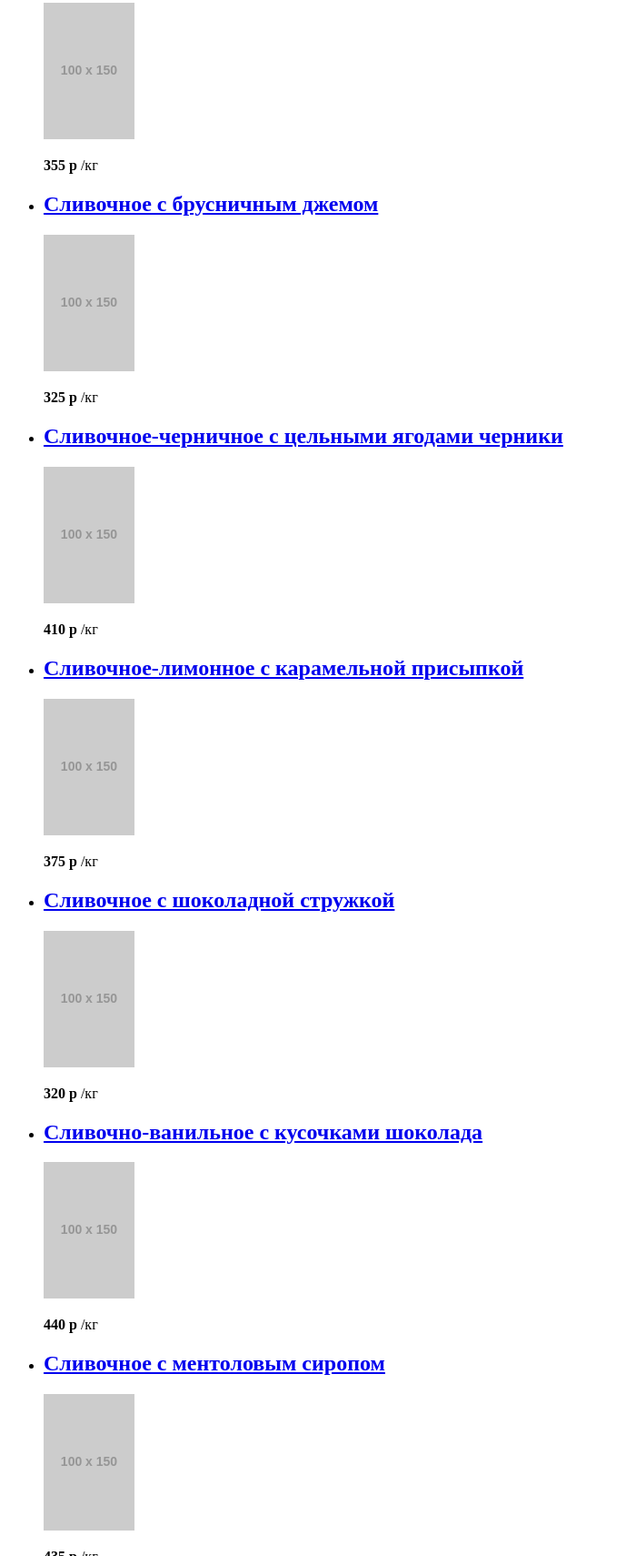
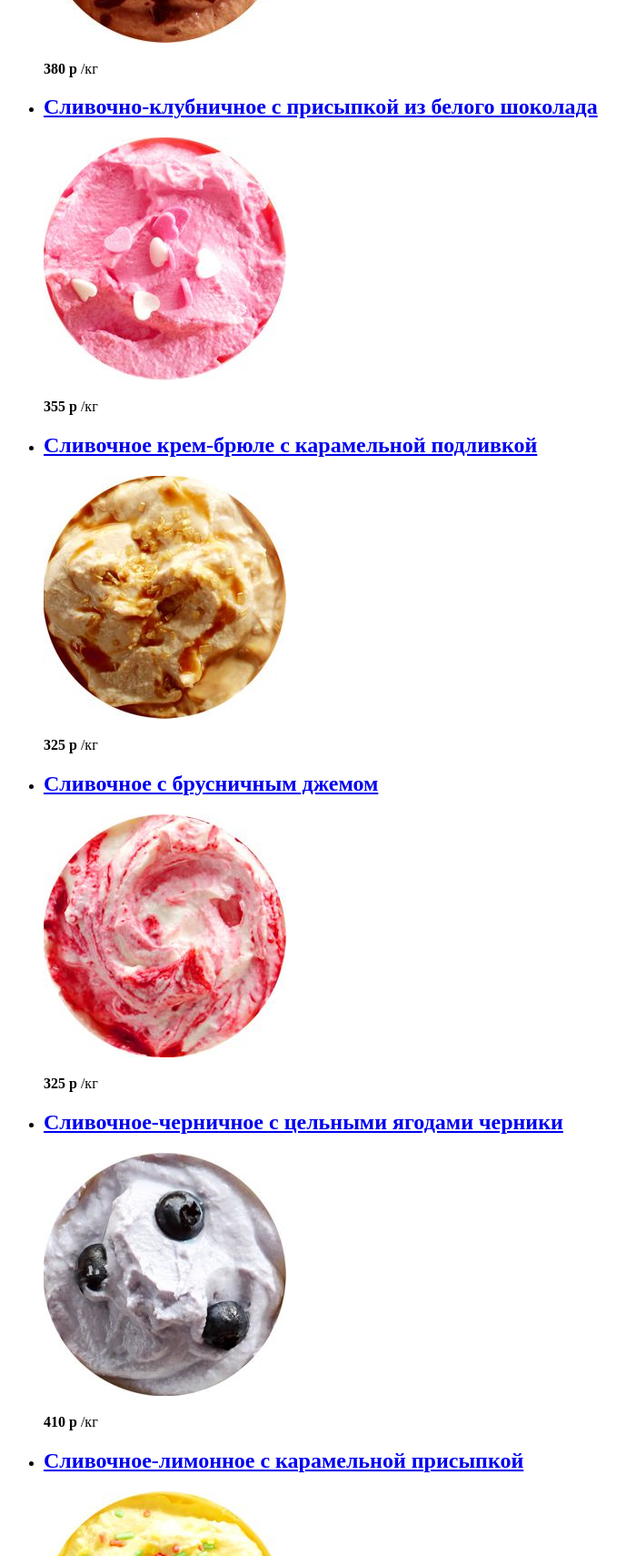
Before and after one commit to MariBond13/897099-gllacy, a plain HTML site: page catalog.html in a window 1280 px wide. Shown: the part 1090-2800 px from the top of the page at 91% size, without its empty margins (0-689 px from the left). Drawn offline with Linux system fonts and the light colour scheme; placeholder pictures from the web are drawn by us.

Commit message:
подключила контентные изображения

```diff
--- a/catalog.html
+++ b/catalog.html
@@ -8,7 +8,7 @@
   <header class="main-header">
     <nav class="main-navigation">
       <a class="main-header-logo" href="index.html">
-        <img src="http://placehold.it/100x150?text=Логотип магазина "Глэйси"">
+        <img src="img/logo.svg" width="154" height="64" alt="Логотип магазина "Глэйси"">
       </a>
       <div class="site-navigation">
         <p class="site-navigation-current">Каталог</p>
@@ -42,7 +42,7 @@
             <h2> <a href="#">Сливочное с апельсиновым джемом и цитрусовой стружкой</a></h2>
             <p class="catalog-ice cream">
               <a href="#">
-                <img src="http://placehold.it/100x150 Сливочное с апельсиновым джемом и цитрусовой стружкой">
+                <img src="img/ice-cream1.jpg" widht="267" height="267" alt="Сливочное с апельсиновым джемом и цитрусовой стружкой">
               </a>
             </p>
             <b>310 p</b>
@@ -54,7 +54,7 @@
             <h2> <a href="#">Сливочно-кофейное с кусочками шоколада</a></h2>
             <p class="catalog-ice cream">
               <a href="#">
-                <img src="http://placehold.it/100x150 Сливочно-кофейное с кусочками шоколада">
+                <img src="img/ice-cream2.jpg" width="267" height="267" alt="Сливочно-кофейное с кусочками шоколада">
               </a>
             </p>
             <b>380 p</b>
@@ -66,7 +66,7 @@
             <h2> <a href="#">Сливочно-клубничное с присыпкой из белого шоколада</a></h2>
             <p class="catalog-ice cream">
               <a href="#">
-                <img src="http://placehold.it/100x150 Сливочно-клубничное с присыпкой из белого шоколада">
+                <img src="img/ice-cream3.jpg" width="267" height="267" alt="Сливочно-клубничное с присыпкой из белого шоколада">
               </a>
             </p>
             <b>355 p</b>
@@ -75,10 +75,22 @@
         </li>
         <li class="catalog-list-item">
           <article class="product-snippet">
+            <h2> <a href="#">Сливочное крем-брюле с карамельной подливкой</a></h2>
+            <p class="catalog-ice cream">
+              <a href="#">
+                <img src="img/ice-cream4.jpg" width="267" height="267" alt="Сливочное крем-брюле с карамельной подливкой">
+              </a>
+            </p>
+            <b>325 p</b>
+            <span class="measure">/кг</span>
+          </article>
+        </li>
+        <li class="catalog-list-item">
+          <article class="product-snippet">
             <h2> <a href="#">Сливочное с брусничным джемом</a></h2>
             <p class="catalog-ice cream">
               <a href="#">
-                <img src="http://placehold.it/100x150 Сливочное с брусничным джемом">
+                <img src="img/ice-cream5.jpg" width="267" height="267" alt="Сливочное с брусничным джемом">
               </a>
             </p>
             <b>325 p</b>
@@ -90,7 +102,7 @@
             <h2> <a href="#">Сливочное-черничное с цельными ягодами черники</a></h2>
             <p class="catalog-ice cream">
               <a href="#">
-                <img src="http://placehold.it/100x150 Сливочное-черничное с цельными ягодами черники">
+                <img src="img/ice-cream6.jpg" width="267" height="267" alt="Сливочное-черничное с цельными ягодами черники">
               </a>
             </p>
             <b>410 p</b>
@@ -102,7 +114,7 @@
             <h2> <a href="#">Сливочное-лимонное с карамельной присыпкой</a></h2>
             <p class="catalog-ice cream">
               <a href="#">
-                <img src="http://placehold.it/100x150 Сливочное-лимонное с карамельной присыпкой">
+                <img src="img/ice-cream7.jpg" width="267" height="267" alt="Сливочное-лимонное с карамельной присыпкой">
               </a>
             </p>
             <b>375 p</b>
@@ -114,7 +126,7 @@
             <h2><a href="#">Сливочное с шоколадной стружкой</a></h2>
             <p class="catalog-ice cream">
               <a href="#">
-                <img src="http://placehold.it/100x150 Сливочное с шоколадной стружкой">
+                <img src="img/ice-cream8.jpg" width="267" height="267" alt="Сливочное с шоколадной стружкой">
               </a>
             </p>
             <b>320 p</b>
@@ -126,7 +138,7 @@
             <h2> <a href="#">Сливочно-ванильное с кусочками шоколада</a></h2>
             <p class="catalog-ice cream">
               <a href="#">
-                <img src="http://placehold.it/100x150 Сливочно-ванильное с кусочками шоколада">
+                <img src="img/ice-cream9.jpg" width="267" height="267" alt="Сливочно-ванильное с кусочками шоколада">
               </a>
             </p>
             <b>440 p</b>
@@ -138,7 +150,7 @@
             <h2> <a href="#">Сливочное с ментоловым сиропом</a></h2>
             <p class="catalog-ice cream">
               <a href="#">
-                <img src="http://placehold.it/100x150 Сливочное с ментоловым сиропом">
+                <img src="img/ice-cream10.jpg" width="267" height="267" alt="Сливочное с ментоловым сиропом">
               </a>
             </p>
             <b>435 p</b>
@@ -150,7 +162,7 @@
             <h2> <a href="#">Сливочное с кусочками черного шоколада</a></h2>
             <p class="catalog-ice cream">
               <a href="#">
-                <img src="http://placehold.it/100x150 Сливочное с кусочками черного шоколада">
+                <img src="img/ice-cream11.jpg" width="267" height="267" alt="Сливочное с кусочками черного шоколада">
               </a>
             </p>
             <b>355 p</b>
@@ -162,7 +174,7 @@
             <h2> <a href="#">Сливочное с мятным сиропом</a></h2>
             <p class="catalog-ice cream">
               <a href="#">
-                <img src="http://placehold.it/100x150 Сливочное с мятным сиропом">
+                <img src="img/ice-cream12.jpg" width="267" height="267" alt="Сливочное с мятным сиропом">
               </a>
             </p>
             <b>420 p</b>
```
Also changed, not shown: index.html (+1 -2 lines). Lines whose indentation alone changed are shown as unchanged.
